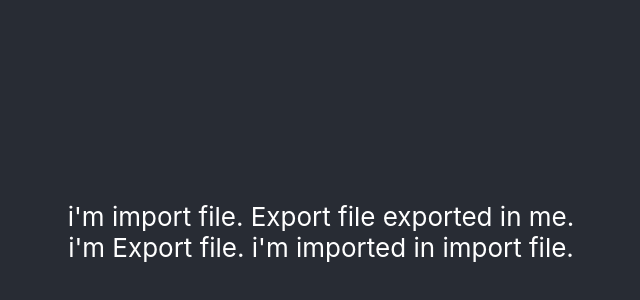
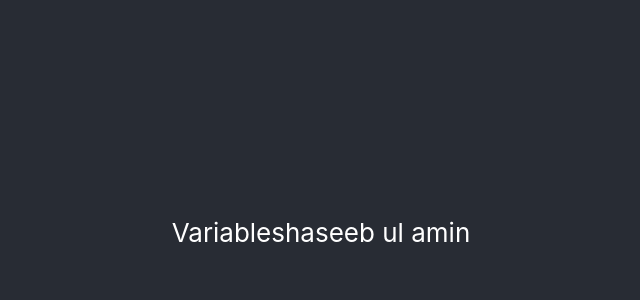
Before and after one commit to haseebulamin/React-Course-Project, a React (Create React App) app: page / in a window 1280 px wide. Shown: the part 168-468 px from the top of the page, without its empty margins (319-959 px from the left). Built offline with nearby package versions, Linux system fonts and the light colour scheme.

Commit message:
var file

```diff
--- a/src/App.js
+++ b/src/App.js
@@ -1,10 +1,10 @@
 import './App.css';
-import Import from './Components/JavaScript-refresh/import-export/Import';
+import Variables from './Components/JavaScript-refresh/Veriables/Variables';
 function App() {
   return (
     <div className="App">
       <header className="App-header">
-      <Import/>
+      <Variables/>
       </header>
     </div>
   );
--- /dev/null
+++ b/src/Components/JavaScript-refresh/Veriables/Variables.jsx
@@ -0,0 +1,10 @@
+import React from 'react'
+
+export default function Variables() {
+    let st = "haseeb ul amin";
+  return (
+    <div>Variables
+     {st}
+    </div>
+  )
+}
```
